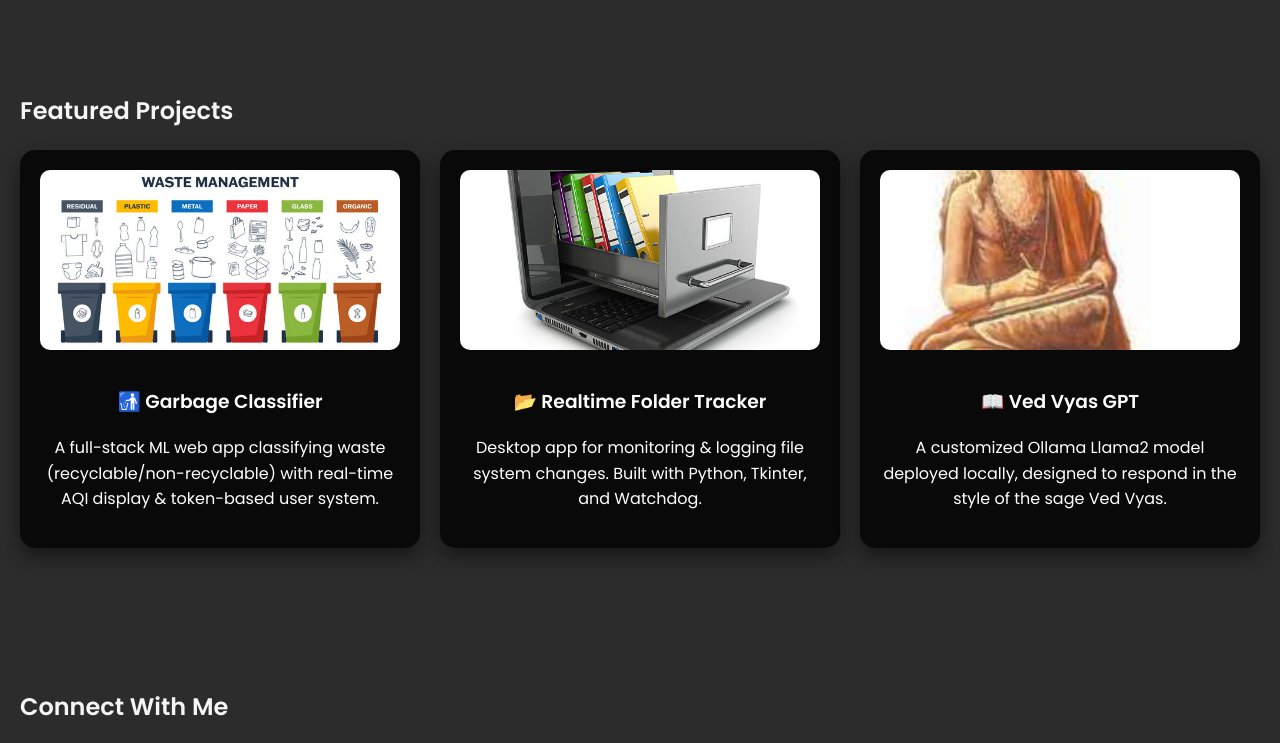
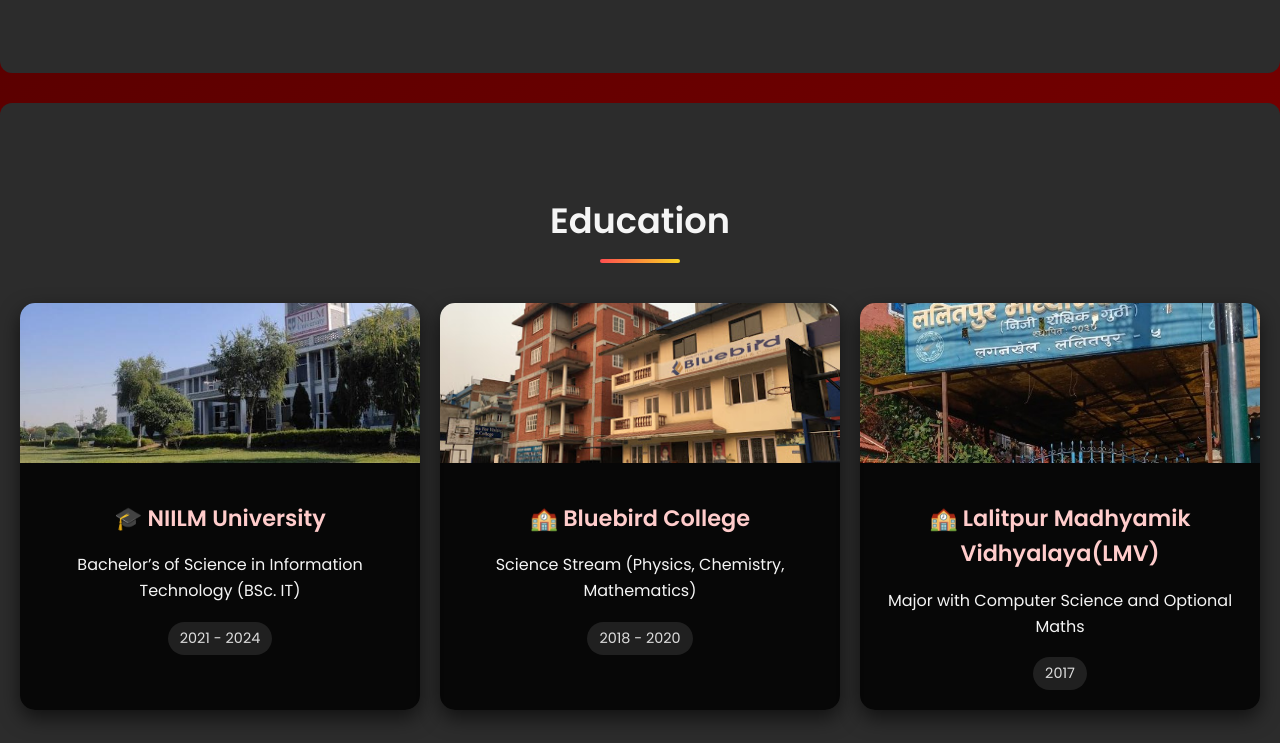
Before and after one commit to Code-With-Samuel/Portfolio, a plain HTML site: page index.html in a window 1280 px wide. Shown: the part 817-1560 px from the top of the page. Drawn offline with Linux system fonts and the light colour scheme.

Commit message:
Educational and Professional details added

```diff
--- a/index.html
+++ b/index.html
@@ -12,34 +12,85 @@
 </head>
 <body>
 
-
 <!-- Header -->
 <header>
   <div class="container header-content">
-    <!-- Profile Photo -->
     <img src="images/profile.jpg" alt="Ayush Khanal" class="profile-pic">
-
-
-    <!-- Name and Title -->
     <h1>Ayush Khanal</h1>
     <p>AI & ML Engineer | Data Analyst | Data Scientist</p>
   </div>
 
   <!-- Scrolling Banner -->
   <div class="scroll-banner">
-    <p>🚀 Welcome to my Portfolio! | AI & ML Projects | Python | Data Science | Django | 🌟</p>
+    <p>🚀 Welcome to my Portfolio! | AI & ML Projects | Python | Data Science | Deep Learning | Django | Data Analysis |🌟</p>
   </div>
 </header>
-
 
 <!-- About Section -->
 <section id="about" class="container section fade-in">
   <h2>About Me</h2>
   <p>
     I’m <strong>Ayush Khanal</strong>, a graduate from NIILM University with practical experience in Python, Artificial Intelligence, and Machine Learning.
-      Currently, I’m working as a Data Science and AI Trainee, contributing to live industry projects.
+    Currently, I’m working as a AI and Data Science Assosiate, contributing to live industry projects.
     My goal is to deliver data-driven solutions with precision, creativity, and impact.
   </p>
+</section>
+
+<!-- Education Section -->
+<section id="education" class="container section fade-in">
+  <h2>Education</h2>
+  <div class="edu-exp">
+    <div class="card">
+      <img src="images/niilm.jpg" alt="NIILM University">
+      <div class="card-content">
+        <h3>🎓 NIILM University</h3>
+        <p>Bachelor’s of Science in Information Technology (BSc. IT)</p>
+        <span>2021 - 2024</span>
+      </div>
+    </div>
+
+    <div class="card">
+      <img src="images/school.jpg" alt="High School">
+      <div class="card-content">
+        <h3>🏫 Bluebird College</h3>
+        <p>Science Stream (Physics, Chemistry, Mathematics)</p>
+        <span>2018 - 2020</span>
+      </div>
+    </div>
+
+    <div class="card">
+      <img src="images/see.jpg" alt="Secondary School">
+      <div class="card-content">
+        <h3>🏫 Lalitpur Madhyamik Vidhyalaya(LMV)</h3>
+        <p>Major with Computer Science and Optional Maths</p>
+        <span>2017</span>
+      </div>
+    </div>
+  </div>
+</section>
+
+<!-- Experience Section -->
+<section id="experience" class="container section fade-in">
+  <h2>Work Experience</h2>
+  <div class="edu-exp">
+    <div class="card">
+      <img src="images/datascience.jpg" alt="Incessant Rain Studios">
+      <div class="card-content">
+        <h3>💼 AI & Data Science Assosiate</h3>
+        <p>Hands-on industry projects in AI/ML, focusing on predictive models and computer vision, NLP projects, data analysis and automation.</p>
+        <span>2025 - Present</span>
+      </div>
+    </div>
+
+    <div class="card">
+      <img src="images/internship.jpg" alt="Ncell">
+      <div class="card-content">
+        <h3>💻 CS Senior Supervisor</h3>
+        <p>Customer handling, MS Office, Data Collection and Reporting, Statistical Data ANalysis, Analytical Problem Solving.</p>
+        <span>2022 - 2024</span>
+      </div>
+    </div>
+  </div>
 </section>
 
 <!-- Portfolio Section -->
@@ -63,11 +114,10 @@
       <h3>📖 Ved Vyas GPT</h3>
       <p>A customized Ollama Llama2 model deployed locally, designed to respond in the style of the sage Ved Vyas.</p>
     </div>
-
   </div>
 </section>
 
-  <!-- Contact / Social Links -->
+<!-- Contact Section -->
 <section id="contact" class="container section fade-in">
   <h2>Connect With Me</h2>
   <div class="social-links">
@@ -82,5 +132,6 @@
 <footer>
   <p>&copy; 2025 Ayush Khanal | All Rights Reserved</p>
 </footer>
+
 </body>
 </html>
--- a/style.css
+++ b/style.css
@@ -3,19 +3,19 @@
   margin: 0;
   font-family: 'Poppins', sans-serif;
   background: linear-gradient(135deg, #4b0000, #a10000); /* dark maroon → light maroon */
-  color: #f5f5f5; /* light text for contrast */
+  color: #f5f5f5;
   line-height: 1.6;
   overflow-x: hidden;
 }
 
 html {
-  scroll-behavior: smooth; /* smooth scroll for nav links */
+  scroll-behavior: smooth;
 }
 
 /* ----------------- Header ----------------- */
 header {
-  background: #000000; /* pure black */
-  color: #f5f5f5; /* light text for contrast */
+  background: #000000;
+  color: #f5f5f5;
   padding: 60px 20px;
   text-align: center;
   position: relative;
@@ -34,7 +34,6 @@
   font-weight: 500;
 }
 
-/* Profile Pic */
 header .profile-pic {
   width: 160px;
   height: 160px;
@@ -53,7 +52,7 @@
 .scroll-banner {
   width: 100%;
   overflow: hidden;
-  background: rgba(255, 255, 255, 0.2); /* subtle but visible */
+  background: rgba(255, 255, 255, 0.2);
   border-top: 2px solid #fff;
   border-bottom: 2px solid #fff;
   margin-top: 20px;
@@ -81,10 +80,28 @@
   transform: translateY(30px);
   animation: fadeInUp 1s forwards;
   padding: 60px 20px;
-  background: #2c2c2c; /* dark grey background */
-  color: #f5f5f5; /* ensure text is readable */
+  background: #2c2c2c;
+  color: #f5f5f5;
+  border-radius: 12px;
+  margin-bottom: 30px;
 }
 
+.section h2 {
+  text-align: center;
+  font-size: 2.2rem;
+  margin-bottom: 40px;
+  position: relative;
+}
+
+.section h2::after {
+  content: "";
+  display: block;
+  width: 80px;
+  height: 4px;
+  background: linear-gradient(90deg, #ff4e50, #f9d423);
+  margin: 10px auto 0;
+  border-radius: 2px;
+}
 
 .fade-in {
   animation-delay: 0.3s;
@@ -105,7 +122,7 @@
 }
 
 .project-card {
-  background: rgba(0, 0, 0, 0.8); /* slightly lighter black */
+  background: rgba(0, 0, 0, 0.8);
   color: #fff;
   padding: 20px;
   border-radius: 15px;
@@ -113,7 +130,6 @@
   transition: transform 0.3s ease, box-shadow 0.3s ease;
   text-align: center;
 }
-
 
 .project-card:hover {
   transform: translateY(-10px) scale(1.02);
@@ -128,6 +144,58 @@
   margin-bottom: 10px;
 }
 
+/* ----------------- Education & Experience ----------------- */
+.edu-exp {
+  display: grid;
+  grid-template-columns: repeat(auto-fit, minmax(280px, 1fr));
+  gap: 20px;
+}
+
+.card {
+  background: rgba(0, 0, 0, 0.85);
+  border-radius: 15px;
+  overflow: hidden;
+  box-shadow: 0 8px 20px rgba(0,0,0,0.6);
+  transition: transform 0.3s ease, box-shadow 0.3s ease;
+}
+
+.card:hover {
+  transform: translateY(-8px) scale(1.02);
+  box-shadow: 0 12px 25px rgba(0,0,0,0.6);
+}
+
+.card img {
+  width: 100%;
+  height: 160px;
+  object-fit: cover;
+}
+
+.card-content {
+  padding: 20px;
+  text-align: center;
+}
+
+.card-content h3 {
+  margin: 10px 0;
+  font-size: 1.4rem;
+  color: #ffcccb;
+}
+
+.card-content p {
+  font-size: 1rem;
+  margin-bottom: 10px;
+}
+
+.card-content span {
+  display: inline-block;
+  font-size: 0.9rem;
+  color: #ddd;
+  background: rgba(255,255,255,0.1);
+  padding: 5px 12px;
+  border-radius: 20px;
+  margin-top: 8px;
+}
+
 /* ----------------- Social Links ----------------- */
 .social-links {
   display: flex;
@@ -137,12 +205,11 @@
 }
 
 .social-links a {
-  color: #f5f5f5; /* light color for dark background */
+  color: #f5f5f5;
   font-size: 1.8rem;
   transition: color 0.3s;
 }
 
-/* Brand-colored hover for social icons */
 .social-links a:hover .fa-instagram { color: #C13584; }
 .social-links a:hover .fa-facebook { color: #3b5998; }
 .social-links a:hover .fa-github { color: #fff; }
```
Also changed, not shown: images/datascience.jpg (added), images/internship.jpg (added), images/niilm.jpg (added), images/school.jpg (added), images/see.jpg (added). Lines whose indentation alone changed are shown as unchanged.
